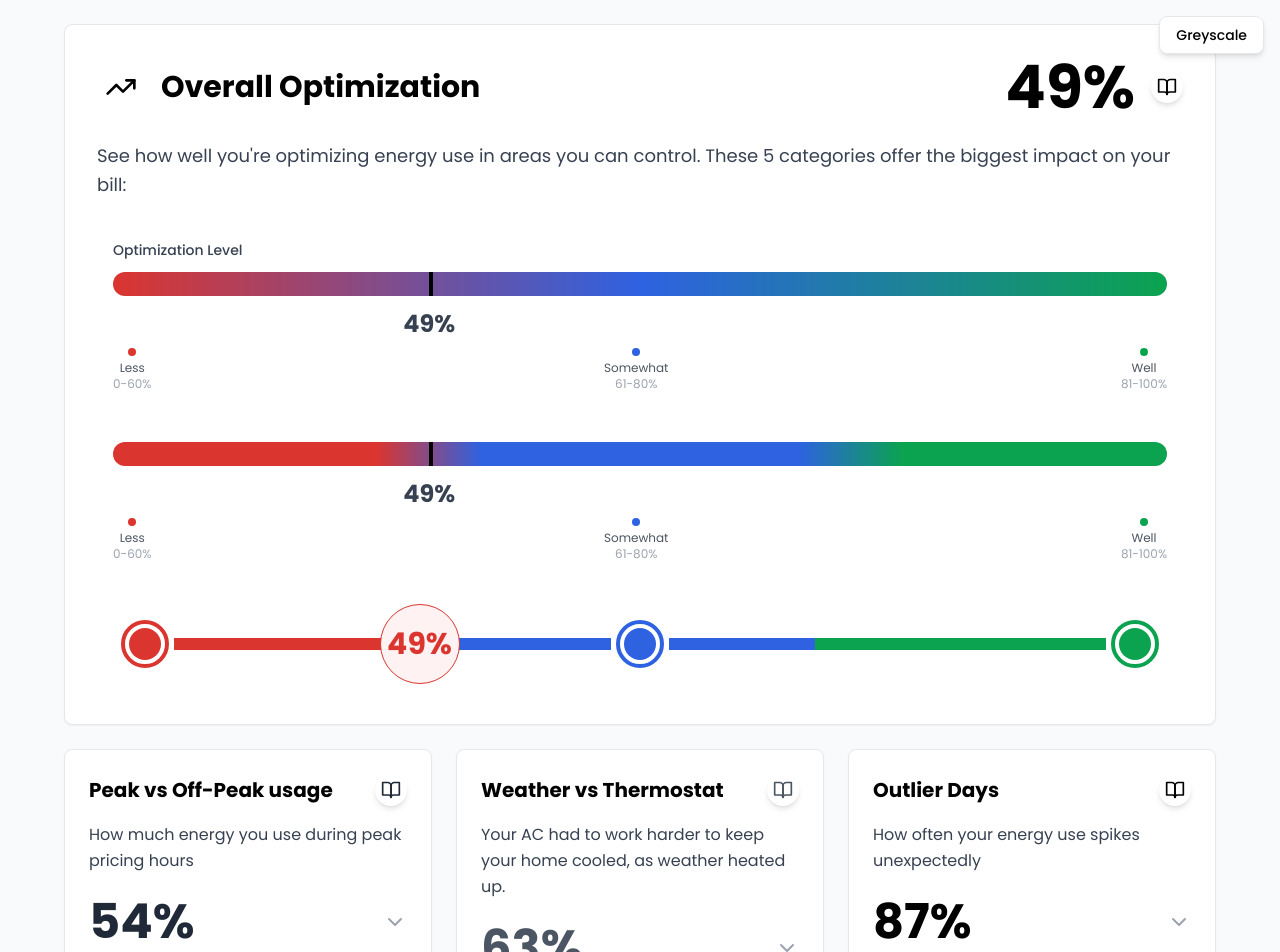
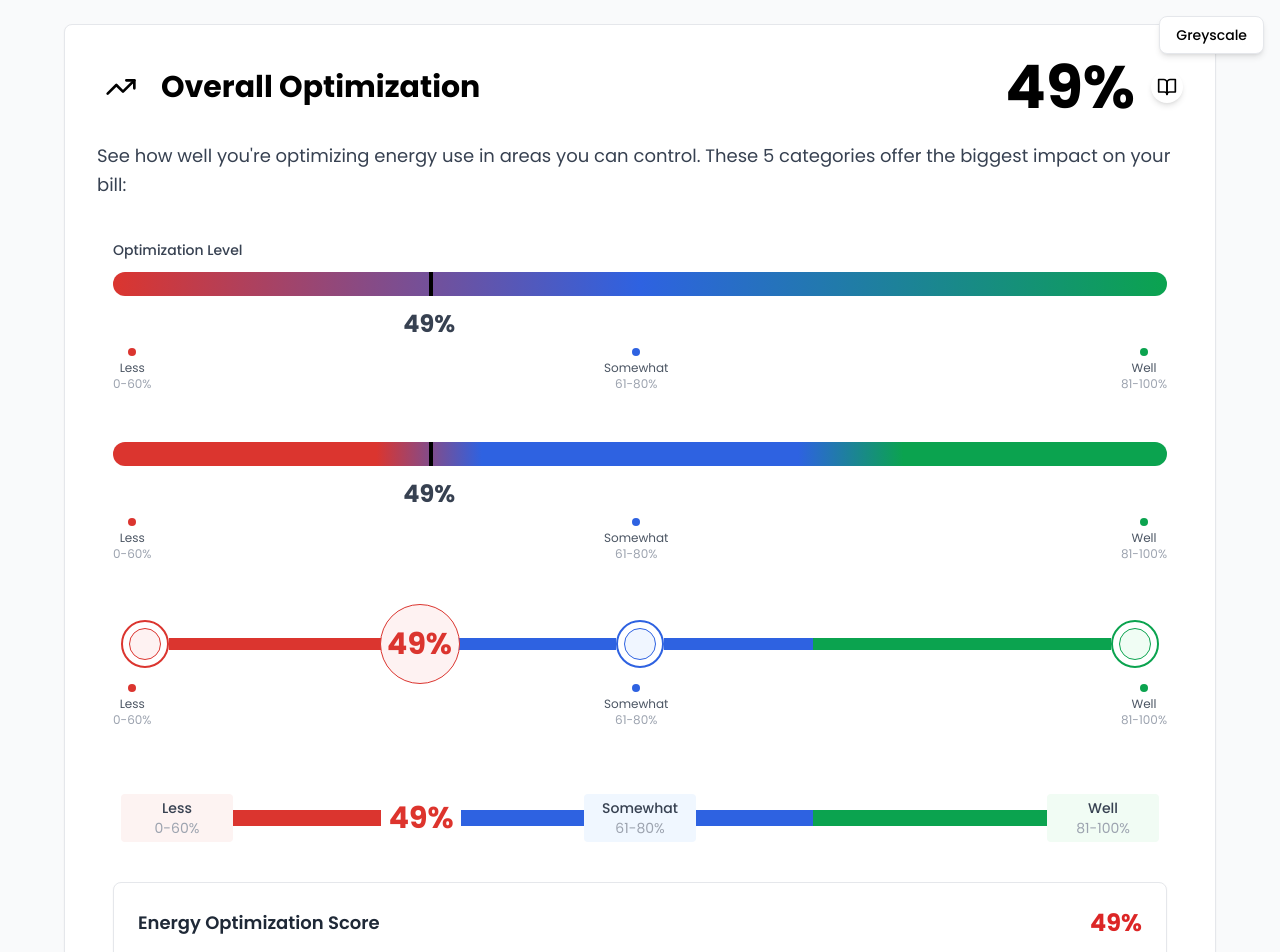
Before and after one commit to davemelk100/progress-meter, a React (Vite) app: page / in a window 1280 px wide. Shown: the top 952 px of the page. Built offline with nearby package versions, Linux system fonts and the light colour scheme.

Commit message:
6 progress meter

```diff
--- a/src/App.tsx
+++ b/src/App.tsx
@@ -312,22 +312,24 @@ function App() {
                   {/* Less Section - Big circle */}
                   <div className="relative">
                     <div
-                      className="w-12 h-12 rounded-full border-4 border-gray-200 flex items-center justify-center"
+                      className="w-12 h-12 rounded-full border-2 border-gray-200 flex items-center justify-center"
                       style={{
                         borderColor: isColorMode ? "#DB352F" : "#6B7280",
                       }}
                     >
                       <div
-                        className="w-8 h-8 rounded-full"
+                        className="w-8 h-8 rounded-full border"
                         style={{
-                          backgroundColor: isColorMode ? "#DB352F" : "#6B7280",
+                          backgroundColor: isColorMode ? "#FEF2F2" : "#6B7280",
+                          borderWidth: "0.5px",
+                          borderColor: isColorMode ? "#DB352F" : "#6B7280",
                         }}
                       ></div>
                     </div>
                   </div>
 
                   {/* Connecting small circles */}
-                  <div className="flex items-center space-x-1 flex-1 justify-center relative px-[5px]">
+                  <div className="flex items-center space-x-1 flex-1 justify-center relative">
                     <div className="w-full h-3 flex">
                       <div
                         className="h-full"
@@ -375,22 +377,24 @@ function App() {
                   {/* Somewhat Section - Big circle */}
                   <div className="relative">
                     <div
-                      className="w-12 h-12 rounded-full border-4 border-gray-200 flex items-center justify-center"
+                      className="w-12 h-12 rounded-full border-2 border-gray-200 flex items-center justify-center"
                       style={{
                         borderColor: isColorMode ? "#2E62E1" : "#374151",
                       }}
                     >
                       <div
-                        className="w-8 h-8 rounded-full"
+                        className="w-8 h-8 rounded-full border"
                         style={{
-                          backgroundColor: isColorMode ? "#2E62E1" : "#374151",
+                          backgroundColor: isColorMode ? "#F0F6FF" : "#374151",
+                          borderWidth: "0.5px",
+                          borderColor: isColorMode ? "#2E62E1" : "#374151",
                         }}
                       ></div>
                     </div>
                   </div>
 
                   {/* Connecting small circles */}
-                  <div className="flex items-center space-x-1 flex-1 justify-center px-[5px]">
+                  <div className="flex items-center space-x-1 flex-1 justify-center">
                     <div className="w-full h-3 flex">
                       <div
                         className="h-full"
@@ -412,19 +416,220 @@ function App() {
                   {/* Well Section - Big circle */}
                   <div className="relative">
                     <div
-                      className="w-12 h-12 rounded-full border-4 border-gray-200 flex items-center justify-center"
+                      className="w-12 h-12 rounded-full border-2 border-gray-200 flex items-center justify-center"
                       style={{
                         borderColor: isColorMode ? "#0BA34F" : "#111827",
                       }}
                     >
                       <div
-                        className="w-8 h-8 rounded-full"
+                        className="w-8 h-8 rounded-full border"
                         style={{
+                          backgroundColor: isColorMode ? "#F0FDF4" : "#111827",
+                          borderWidth: "0.5px",
+                          borderColor: isColorMode ? "#0BA34F" : "#111827",
+                        }}
+                      ></div>
+                    </div>
+                  </div>
+                </div>
+              </div>
+
+              {/* Section Labels for Circle Meter */}
+              <div className="flex justify-between mt-2 text-xs text-gray-600 mb-[50px]">
+                <div className="text-center">
+                  <div
+                    className="w-2 h-2 rounded-full mx-auto mb-1"
+                    style={{ backgroundColor: "#DB352F" }}
+                  ></div>
+                  <span>Less</span>
+                  <div className="text-gray-400">0-60%</div>
+                </div>
+                <div className="text-center">
+                  <div
+                    className="w-2 h-2 rounded-full mx-auto mb-1"
+                    style={{ backgroundColor: "#2E62E1" }}
+                  ></div>
+                  <span>Somewhat</span>
+                  <div className="text-gray-400">61-80%</div>
+                </div>
+                <div className="text-center">
+                  <div
+                    className="w-2 h-2 rounded-full mx-auto mb-1"
+                    style={{ backgroundColor: "#0BA34F" }}
+                  ></div>
+                  <span>Well</span>
+                  <div className="text-gray-400">81-100%</div>
+                </div>
+              </div>
+
+              {/* Fourth Progress Bar - Rectangle Segments Approach */}
+              <div className="relative w-full h-20 bg-white rounded-lg p-2">
+                {/* 49% Notch Marker */}
+                <div
+                  className="absolute w-1 h-4 bg-black shadow-lg"
+                  style={{
+                    left: "30%",
+                    top: "50%",
+                    transform: "translateY(-50%)",
+                  }}
+                ></div>
+                {/* Big rectangles with connecting bars */}
+                <div className="flex items-center justify-between h-full">
+                  {/* Less Section - Big rectangle */}
+                  <div className="relative">
+                    <div
+                      className="w-28 h-12 rounded flex flex-col items-center justify-center"
+                      style={{
+                        backgroundColor: isColorMode ? "#fdf3f2" : "white",
+                      }}
+                    >
+                      <span className="text-sm font-medium text-gray-700">
+                        Less
+                      </span>
+                      <span className="text-sm text-gray-400">0-60%</span>
+                    </div>
+                  </div>
+
+                  {/* Connecting bars */}
+                  <div className="flex items-center space-x-1 flex-1 justify-center relative">
+                    <div className="w-full h-4 flex">
+                      <div
+                        className="h-full"
+                        style={{
+                          width: "60%",
+                          backgroundColor: isColorMode ? "#DB352F" : "#6B7280",
+                        }}
+                      ></div>
+                      <div
+                        className="h-full"
+                        style={{
+                          width: "40%",
+                          backgroundColor: isColorMode ? "#2E62E1" : "#374151",
+                        }}
+                      ></div>
+                    </div>
+
+                    {/* 49% label positioned at 30% */}
+                    <div
+                      className="absolute"
+                      style={{
+                        marginLeft: "30%",
+                        top: "50%",
+                        transform: "translateX(-50%) translateY(-50%)",
+                      }}
+                    >
+                      <div className="w-20 h-12 rounded flex items-center justify-center">
+                        <div
+                          className="w-full h-full rounded flex items-center justify-center"
+                          style={{
+                            backgroundColor: "rgba(255, 255, 255, 1)",
+                            padding: "0 10px",
+                          }}
+                        >
+                          <span
+                            className="text-3xl font-bold"
+                            style={{ color: "#dd342d" }}
+                          >
+                            49%
+                          </span>
+                        </div>
+                      </div>
+                    </div>
+                  </div>
+
+                  {/* Somewhat Section - Big rectangle */}
+                  <div className="relative">
+                    <div
+                      className="w-28 h-12 rounded flex flex-col items-center justify-center"
+                      style={{
+                        backgroundColor: isColorMode ? "#f0f7ff" : "white",
+                      }}
+                    >
+                      <span className="text-sm font-medium text-gray-700">
+                        Somewhat
+                      </span>
+                      <span className="text-sm text-gray-400">61-80%</span>
+                    </div>
+                  </div>
+
+                  {/* Connecting bars */}
+                  <div className="flex items-center space-x-1 flex-1 justify-center">
+                    <div className="w-full h-4 flex">
+                      <div
+                        className="h-full"
+                        style={{
+                          width: "33.33%",
+                          backgroundColor: isColorMode ? "#2E62E1" : "#374151",
+                        }}
+                      ></div>
+                      <div
+                        className="h-full"
+                        style={{
+                          width: "66.67%",
                           backgroundColor: isColorMode ? "#0BA34F" : "#111827",
                         }}
                       ></div>
                     </div>
                   </div>
+
+                  {/* Well Section - Big rectangle */}
+                  <div className="relative">
+                    <div
+                      className="w-28 h-12 rounded flex flex-col items-center justify-center"
+                      style={{
+                        backgroundColor: isColorMode ? "#f1fcf4" : "white",
+                      }}
+                    >
+                      <span className="text-sm font-medium text-gray-700">
+                        Well
+                      </span>
+                      <span className="text-sm text-gray-400">81-100%</span>
+                    </div>
+                  </div>
+                </div>
+              </div>
+
+              {/* Fifth Progress Meter - Card Style with Scale */}
+              <div className="bg-white rounded-lg shadow-sm border border-gray-200 p-6 mt-6">
+                <div className="flex items-center justify-between mb-4">
+                  <h3 className="text-lg font-semibold text-gray-800">
+                    Energy Optimization Score
+                  </h3>
+                  <div className="text-2xl font-bold text-red-600">49%</div>
+                </div>
+
+                {/* Scale Bar */}
+                <div className="relative mb-4">
+                  <div className="w-full h-8 bg-gray-100 rounded-full overflow-hidden">
+                    {/* Progress Fill */}
+                    <div
+                      className="h-full bg-gradient-to-r from-red-300 to-red-600 rounded-full transition-all duration-500"
+                      style={{ width: "49%" }}
+                    ></div>
+                  </div>
+
+                  {/* Level Indicators */}
+                  <div className="flex justify-between mt-1">
+                    <div className="text-center">
+                      <div className="w-3 h-3 bg-red-500 rounded-full mx-auto mb-1"></div>
+                      <span className="text-xs text-gray-500">Poor</span>
+                    </div>
+                    <div className="text-center">
+                      <div className="w-3 h-3 bg-yellow-500 rounded-full mx-auto mb-1"></div>
+                      <span className="text-xs text-gray-500">Fair</span>
+                    </div>
+                    <div className="text-center">
+                      <div className="w-3 h-3 bg-green-500 rounded-full mx-auto mb-1"></div>
+                      <span className="text-xs text-gray-500">Good</span>
+                    </div>
+                  </div>
+                </div>
+
+                {/* Status Description */}
+                <div className="text-sm text-gray-600">
+                  <span className="font-medium">Current Status:</span> Below
+                  average optimization. Consider implementing energy-saving
+                  measures to improve efficiency.
                 </div>
               </div>
             </div>
```
